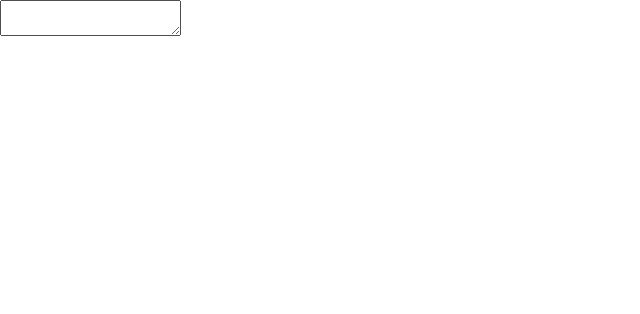
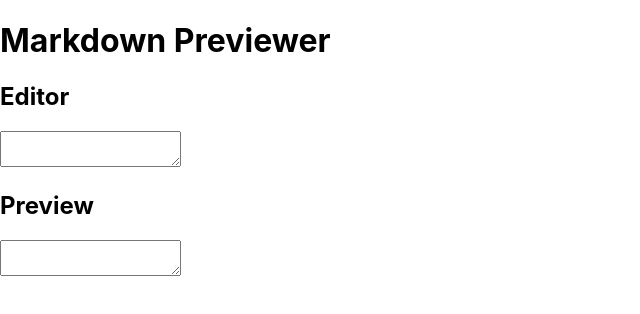
Before and after one commit to betoayza/markdown-previewer, a React (Create React App) app: page / in a window 1280 px wide. Shown: the top 314 px of the page, without its empty margins (0-640 px from the left). Built offline with nearby package versions, Linux system fonts and the light colour scheme.

Commit message:
1, 2 and 3 completed

```diff
--- a/src/App.js
+++ b/src/App.js
@@ -1,10 +1,12 @@
-import logo from './logo.svg';
 import './App.css';
+import Editor from './components/Editor';
+
 
 function App() {
   return (
     <>
-      <textarea id="editor"></textarea>
+      <h1>Markdown Previewer</h1>
+      <Editor />
     </>
   );
 }
--- /dev/null
+++ b/src/components/Editor.js
@@ -0,0 +1,20 @@
+import React, {useState} from 'react';
+import Preview from './Preview';
+
+const Editor = () => {
+
+    const [text,setText] = useState('');
+
+    const handleChange=e=>{
+      setText(e.target.value);
+    };
+  return (
+    <>
+        <h2>Editor</h2>
+        <textarea id="editor" onChange={handleChange} />
+        <Preview text={text} />
+    </>
+  )
+}
+
+export default Editor;
--- /dev/null
+++ b/src/components/Preview.js
@@ -0,0 +1,13 @@
+import React from 'react';
+
+const Preview = ({text}) => {
+
+  return (
+    <>
+        <h2>Preview</h2>
+        <textarea id="preview" value={text} />
+    </>
+  )
+};
+
+export default Preview;
```
